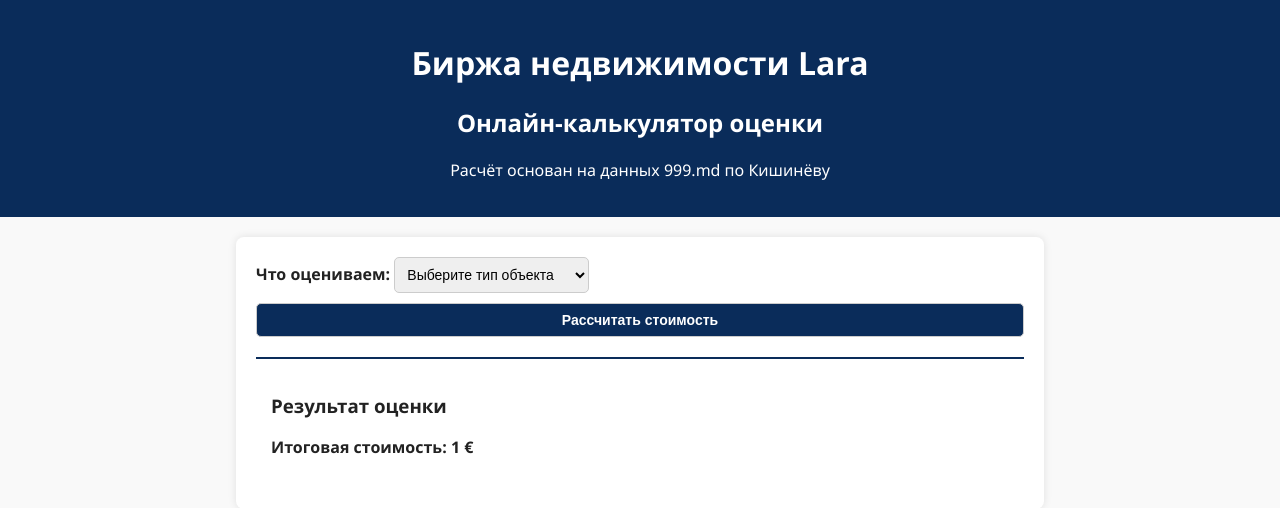
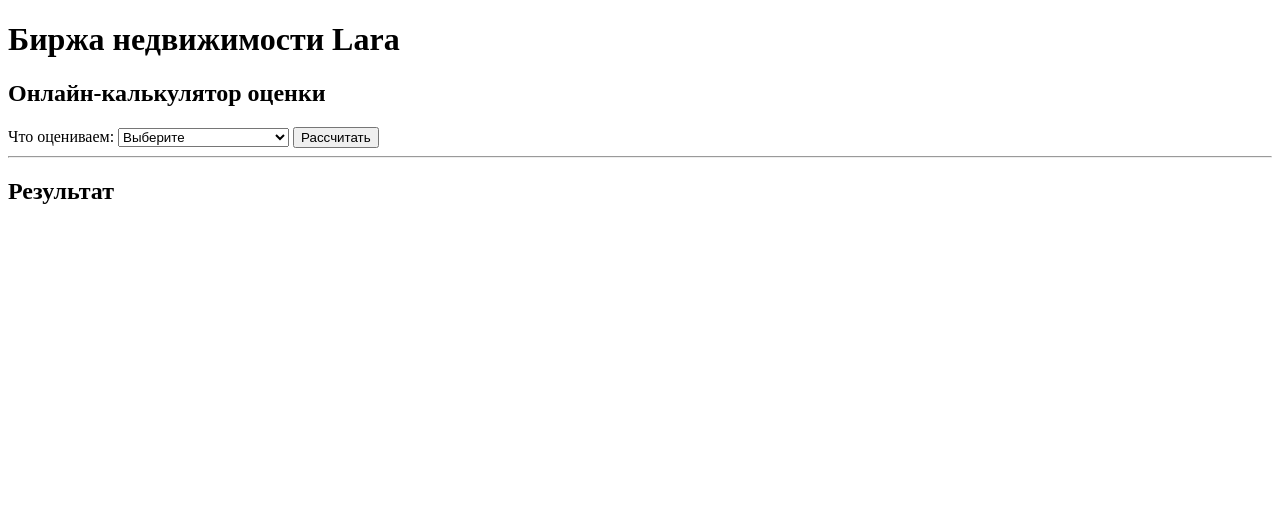
Before and after one commit to Serghei283/lara-estimator, a Flask app: template templates/index.html in a window 1280 px wide. Shown: the top 508 px of the page. Run offline with Flask 3, Linux system fonts and the light colour scheme; the template is opened without the code that fills it: most values are stand-ins (such as "Sample title", 1, 10 or a date in 2020).

Commit message:
Update index.html

```diff
--- a/templates/index.html
+++ b/templates/index.html
@@ -3,174 +3,88 @@
 <head>
     <meta charset="UTF-8">
     <title>Биржа недвижимости Lara</title>
-    <link rel="stylesheet" href="{{ url_for('static', filename='style.css') }}">
 </head>
 <body>
-
-<header>
     <h1>Биржа недвижимости Lara</h1>
     <h2>Онлайн-калькулятор оценки</h2>
-    <p>Расчёт основан на данных 999.md по Кишинёву</p>
-</header>
 
-<main>
-    <form method="POST">
-        <div class="form-group">
+    <form method="POST" action="/">
         <label>Что оцениваем:</label>
         <select name="category" id="category" onchange="showForm()" required>
-                <option value="">Выберите тип объекта</option>
+            <option value="">Выберите</option>
             <option value="apartment">Квартира</option>
-                <option value="land">Земельный участок</option>
+            <option value="land">Земля</option>
             <option value="commercial">Нежилая недвижимость</option>
         </select>
+
+        <!-- Квартира -->
+        <div id="apartment-form" style="display:none;">
+            <label>Район:</label>
+            <select name="district">
+                <option value="Centru">Centru</option>
+                <option value="Botanica">Botanica</option>
+                <option value="Ciocana">Ciocana</option>
+            </select>
+            <label>Площадь (м²):</label>
+            <input type="number" name="area" min="10">
         </div>
 
-        <div id="apartment-form" style="display:none;">
-            <div class="form-group">
+        <!-- Земля -->
+        <div id="land-form" style="display:none;">
             <label>Район:</label>
-                <select name="district" required>
+            <select name="land_district">
                 <option value="Centru">Centru</option>
-                    <option value="Telecentru">Telecentru</option>
+                <option value="Botanica">Botanica</option>
                 <option value="Ciocana">Ciocana</option>
-                    <option value="Buiucani">Buiucani</option>
-                    <option value="Posta Veche">Posta Veche</option>
-                    <option value="Durlești">Durlești</option>
-                    <option value="Botanica">Botanica</option>
-                    <option value="Sculeni">Sculeni</option>
-                    <option value="Râșcani">Râșcani</option>
-                    <option value="Aeroport">Aeroport</option>
             </select>
-            </div>
-            <div class="form-group">
-                <label>Комнат:</label>
-                <select name="rooms" required>
-                    <option value="1">1</option>
-                    <option value="2">2</option>
-                    <option value="3">3</option>
-                    <option value="4">4</option>
-                    <option value="5">5+</option>
-                </select>
-            </div>
-            <div class="form-group">
-                <label>Площадь (м²):</label>
-                <input type="number" name="area" step="0.1" min="10" required>
-            </div>
-            <div class="form-group">
-                <label>Ремонт:</label>
-                <select name="repair" required>
-                    <option value="Variantă sură">Variantă sură</option>
-                    <option value="Variantă albă">Variantă albă</option>
-                    <option value="Reparație cosmetică">Reparație cosmetică</option>
-                    <option value="Euroreparație">Euroreparație</option>
-                </select>
-            </div>
-            <div class="form-group">
-                <label>Тип здания:</label>
-                <select name="building" required>
-                    <option value="Monolit">Monolit</option>
-                    <option value="Cărămidă">Cărămidă</option>
-                    <option value="Beton">Beton</option>
-                    <option value="Cotileț">Cotileț</option>
-                    <option value="Beton celular">Beton celular</option>
-                    <option value="Combinat">Combinat</option>
-                    <option value="Bloc">Bloc</option>
-                    <option value="Panou">Panou</option>
-                    <option value="Lemn">Lemn</option>
-                </select>
-            </div>
+            <label>Площадь участка (сотки):</label>
+            <input type="number" name="land_area" min="1">
         </div>
 
-        <div id="land-form" style="display:none;">
-            <div class="form-group">
+        <!-- Коммерческая недвижимость -->
+        <div id="commercial-form" style="display:none;">
             <label>Район:</label>
-                <select name="land_district" required>
+            <select name="district_com">
                 <option value="Centru">Centru</option>
                 <option value="Botanica">Botanica</option>
-                    <option value="Buiucani">Buiucani</option>
-                    <option value="Râșcani">Râșcani</option>
-                    <option value="Telecentru">Telecentru</option>
                 <option value="Ciocana">Ciocana</option>
-                    <option value="Posta Veche">Posta Veche</option>
-                    <option value="Durlești">Durlești</option>
-                    <option value="Aeroport">Aeroport</option>
-                    <option value="Sculeni">Sculeni</option>
             </select>
-            </div>
-            <div class="form-group">
-                <label>Площадь (сотки):</label>
-                <input type="number" name="land_area" step="0.1" min="1" required>
-            </div>
-        </div>
-
-        <div id="commercial-form" style="display:none;">
-            <div class="form-group">
-                <label>Район:</label>
-                <select name="district_com" required>
-                    <option value="Centru">Centru</option>
-                    <option value="Botanica">Botanica</option>
-                    <option value="Buiucani">Buiucani</option>
-                    <option value="Râșcani">Râșcani</option>
-                    <option value="Ciocana">Ciocana</option>
-                    <option value="Telecentru">Telecentru</option>
-                    <option value="Posta Veche">Posta Veche</option>
-                    <option value="Durlești">Durlești</option>
-                    <option value="Aeroport">Aeroport</option>
-                    <option value="Sculeni">Sculeni</option>
-                </select>
-            </div>
-            <div class="form-group">
             <label>Тип объекта:</label>
-                <select name="object_type" required>
+            <select name="object_type">
                 <option value="office">Офис</option>
                 <option value="store">Магазин</option>
                 <option value="restaurant">Ресторан</option>
                 <option value="warehouse">Склад</option>
                 <option value="production">Производство</option>
             </select>
-            </div>
-            <div class="form-group">
             <label>Площадь (м²):</label>
-                <input type="number" name="object_area" step="0.1" min="10" required>
-            </div>
+            <input type="number" name="object_area" min="10">
         </div>
 
-        <button type="submit" class="calculate-btn">Рассчитать стоимость</button>
+        <button type="submit">Рассчитать</button>
     </form>
 
-    <section class="result">
+    <hr>
+
     {% if result %}
-        <h3>Результат оценки</h3>
-        <p><strong>Итоговая стоимость: {{ result.total_price }} €</strong></p>
+        <h2>Результат</h2>
 
         {% if result.category == "apartment" %}
-        <ul>
-            <li>Район: {{ result.district }}</li>
-            <li>Комнат: {{ result.rooms }}</li>
-            <li>Площадь: {{ result.area }} м²</li>
-            <li>Ремонт: {{ result.repair }}</li>
-            <li>Здание: {{ result.building }}</li>
-            <li>Цена за м²: {{ result.price_per_m2 }} €</li>
-        </ul>
+            <p>Квартира в {{ result.district }}.
+            Площадь: {{ result.area }} м².
+            Цена за м²: {{ result.price_per_m2 }} €.
+            Итог: {{ result.total_price }} €</p>
+
         {% elif result.category == "land" %}
-        <ul>
-            <li>Район: {{ result.district }}</li>
-            <li>Площадь: {{ result.land_area }} соток</li>
-            <li>Цена за сотку: {{ result.price_per_sotka }} €</li>
-        </ul>
+            <p>Земля в {{ result.district }}.
+            {{ result.land_area }} соток × {{ result.price_per_sotka }} € = {{ result.total_price }} €</p>
+
         {% elif result.category == "commercial" %}
-        <ul>
-            <li>Район: {{ result.district }}</li>
-            <li>Тип: {{ result.object_type }}</li>
-            <li>Площадь: {{ result.object_area }} м²</li>
-            <li>Цена за м²: {{ result.price_per_m2 }} €</li>
-        </ul>
+            <p>{{ result.object_type }} в {{ result.district }}.
+            {{ result.object_area }} м² × {{ result.price_per_m2 }} €/м² = {{ result.total_price }} €</p>
+
         {% endif %}
-
-        {% else %}
-        <p>Заполните форму и нажмите "Рассчитать стоимость"</p>
     {% endif %}
-    </section>
-</main>
 
 <script>
 function showForm() {
@@ -178,7 +92,7 @@
     document.getElementById("land-form").style.display = "none";
     document.getElementById("commercial-form").style.display = "none";
 
-    var category = document.getElementById("category").value;
+    let category = document.getElementById("category").value;
     if (category === "apartment") {
         document.getElementById("apartment-form").style.display = "block";
     } else if (category === "land") {
```
Lines whose indentation alone changed are shown as unchanged.
